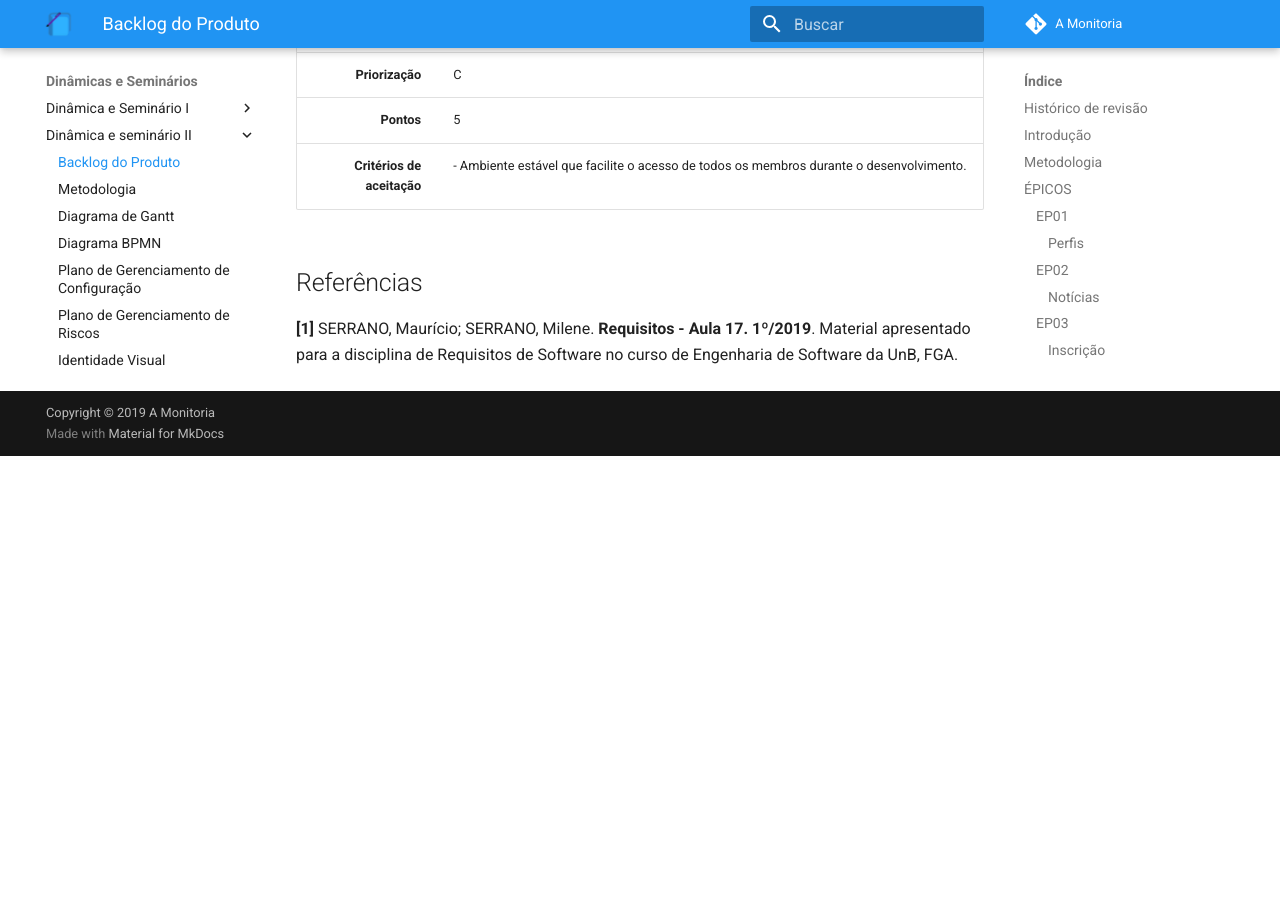
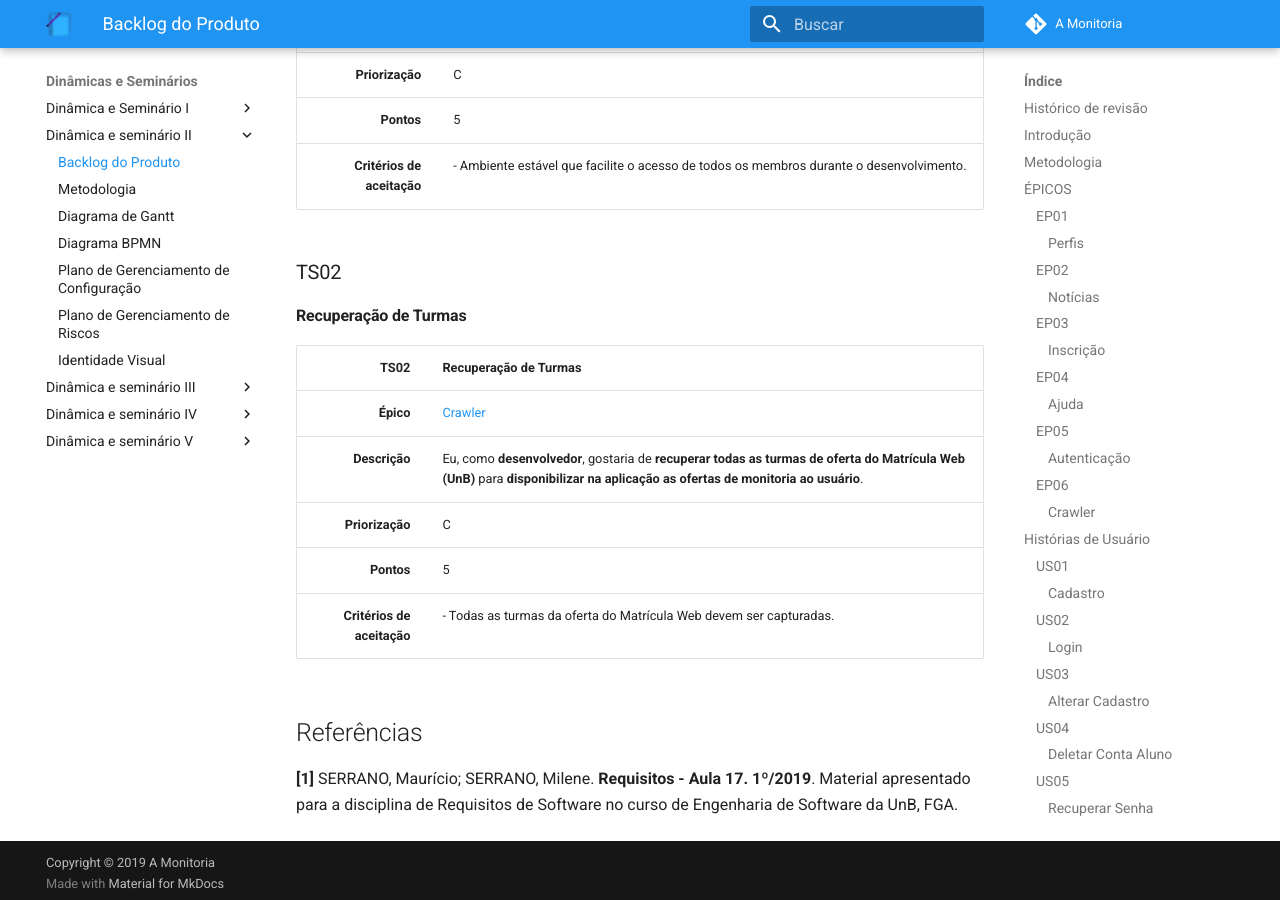
Before and after one commit to 2019-2-arquitetura-desenho/wiki, an MkDocs documentation site: the page built from docs/dinamica_seminario_II/backlog_do_produto.md, in a window 1280 px wide and 900 px high, scrolled down 15733 px. Built offline with MkDocs 1.6.1 and Material for MkDocs 9.7.7, drawn with Linux system fonts in a browser that asks for light colours; comment, search, counter and statistics services are not loaded; old or Windows-style settings are respelled for this version of MkDocs; before the commit the page ends 16189 px from its top, so only the background shows below that.

Commit message:
Adding TS02.
Signed-off-by: Rafael Makaha <rafael.makaha@gmail.com>

```diff
--- a/docs/dinamica_seminario_II/backlog_do_produto.md
+++ b/docs/dinamica_seminario_II/backlog_do_produto.md
@@ -403,6 +403,17 @@ Criar funcionalidades referentes a ferramenta de Web Crawler.
 | **Pontos** | 5 |
 | **Critérios de aceitação** | - Ambiente estável que facilite o acesso de todos os membros durante o desenvolvimento. |
 
+### TS02
+#### Recuperação de Turmas
+
+| TS02 | Recuperação de Turmas |
+| ---: | :---------- |
+| **Épico** | [Crawler](#ep06) |
+| **Descrição** | Eu, como **desenvolvedor**, gostaria de **recuperar todas as turmas de oferta do Matrícula Web (UnB)** para **disponibilizar na aplicação as ofertas de monitoria ao usuário**. |
+| **Priorização** | C |
+| **Pontos** | 5 |
+| **Critérios de aceitação** | - Todas as turmas da oferta do Matrícula Web devem ser capturadas. |
+
 
 ## Referências
 
```
